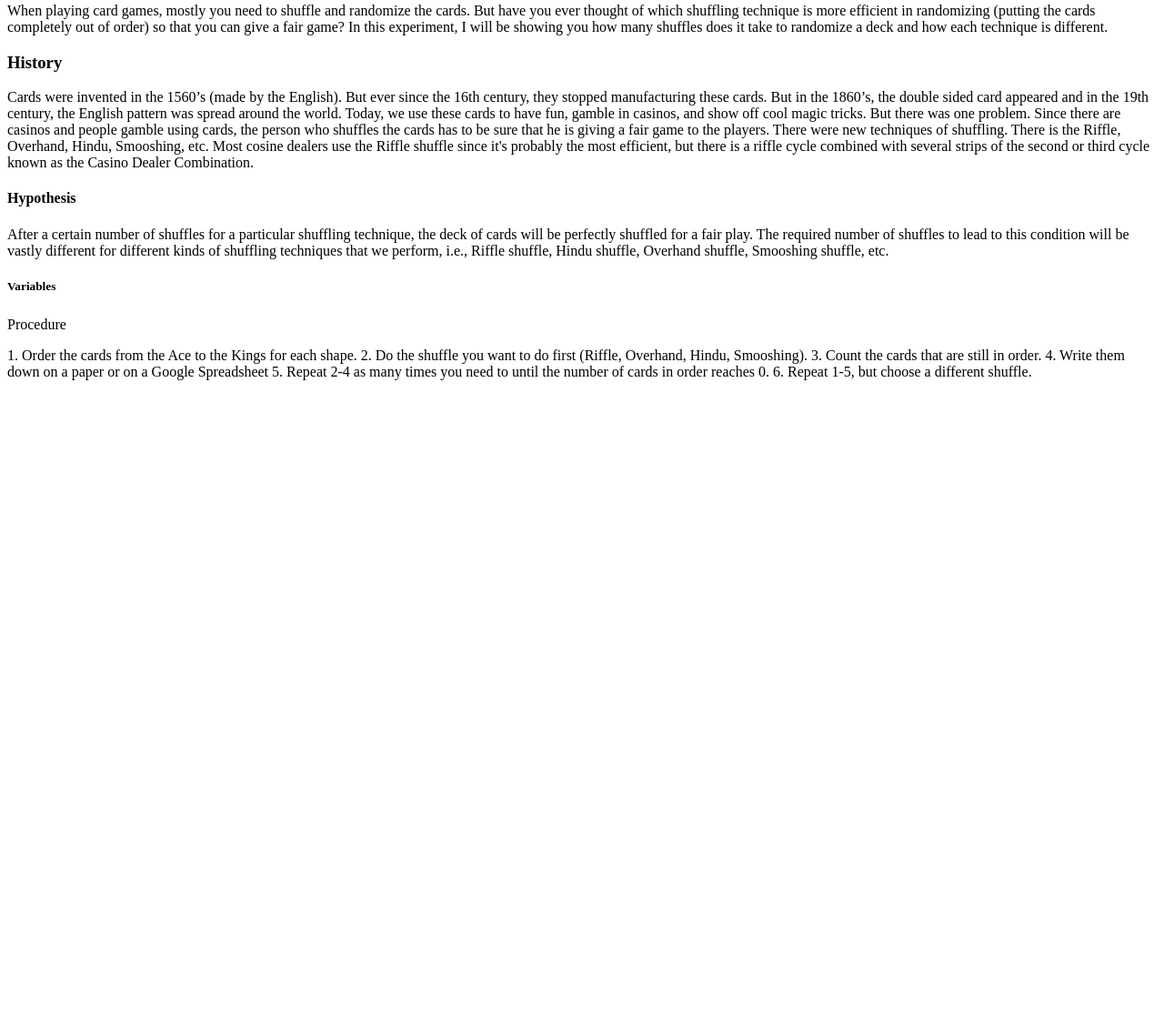
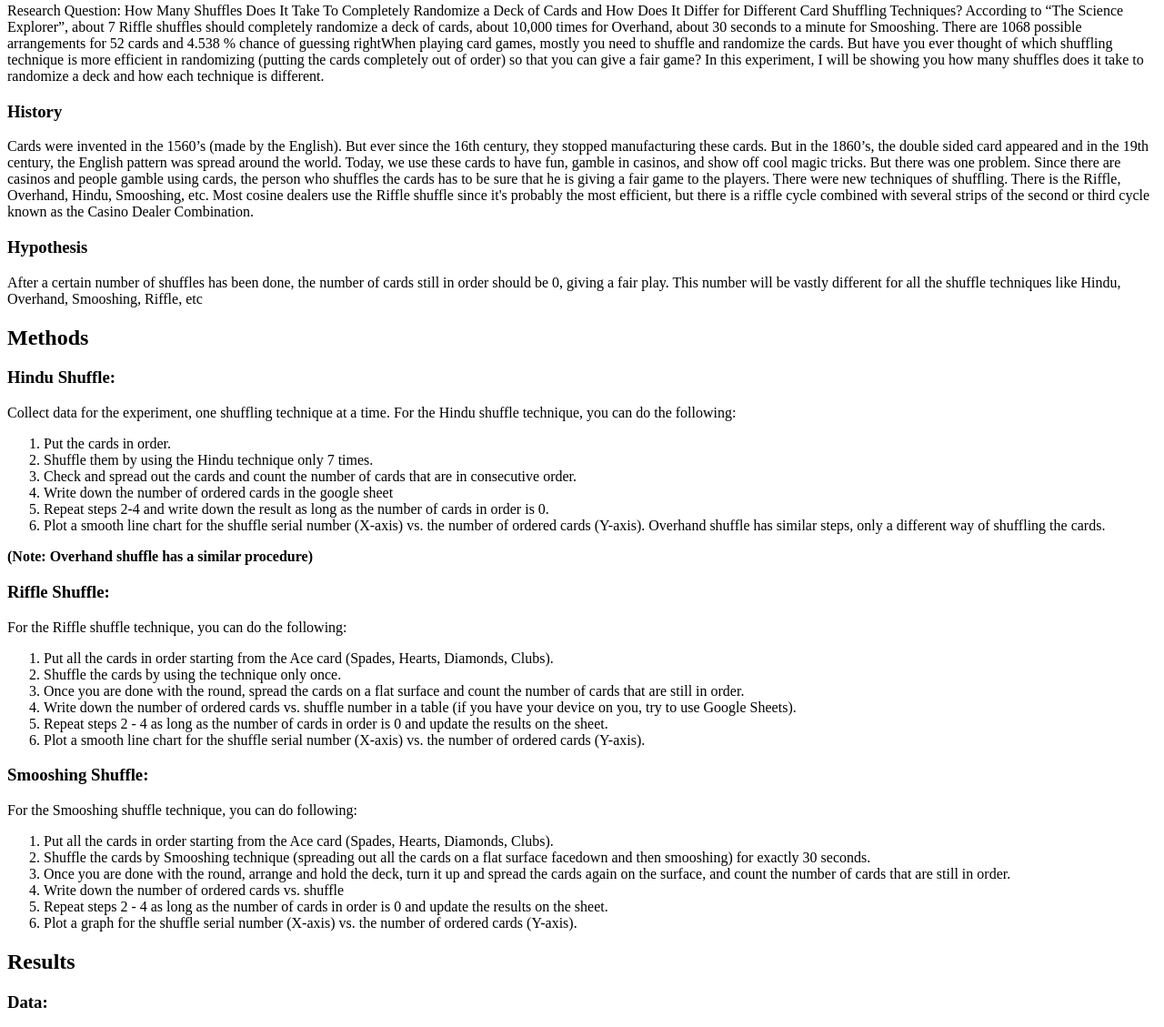
Before and after one commit to cayden1129/Ready-Set-Shuffle, a plain HTML site: page index.html in a window 1280 px wide. Shown: the part 161-1290 px from the top of the page at 91% size. Before the commit the page ends 800 px from the top, so only its background shows below. Drawn offline with Linux system fonts and the light colour scheme.

Commit message:
Changed descpriptions and added some new things

```diff
--- a/index.html
+++ b/index.html
@@ -9,30 +9,77 @@
 </h1>
 
 <h2>Introduction</h2>
-<p>When playing card games, mostly you need to shuffle and randomize the cards. But have you ever thought of which shuffling technique is more efficient in randomizing (putting the cards completely out of order) so that you can give a fair game? In this experiment, I will be showing you how many shuffles does it take to randomize a deck and how each technique is different.
+<p>Research Question: How Many Shuffles Does It Take To Completely Randomize a Deck of
+    Cards and How Does It Differ for Different Card Shuffling Techniques?
+
+    According to “The Science Explorer”, about 7 Riffle shuffles should completely randomize a
+    deck of cards, about 10,000 times for Overhand, about 30 seconds to a minute for
+    Smooshing.
+    There are 1068 possible arrangements for 52 cards and 4.538 % chance of guessing rightWhen playing card games, mostly you need to shuffle and randomize the cards. But have you ever thought of which shuffling technique is more efficient in randomizing (putting the cards completely out of order) so that you can give a fair game? In this experiment, I will be showing you how many shuffles does it take to randomize a deck and how each technique is different.
 </p>
 
 <h3>History</h3>
 <p>Cards were invented in the 1560’s (made by the English). But ever since the 16th century, they stopped manufacturing these cards. But in the 1860’s, the double sided card appeared and in the 19th century, the English pattern was spread around the world. Today, we use these cards to have fun, gamble in casinos, and show off cool magic tricks.  But there was one problem. Since there are casinos and people gamble using cards, the person who shuffles the cards has to be sure that he is giving a fair game to the players. There were new techniques of shuffling. There is the Riffle, Overhand, Hindu, Smooshing, etc. Most cosine dealers use the Riffle shuffle since it's probably the most efficient, but there is a riffle cycle combined with several strips of the second or third cycle known as the Casino Dealer Combination.
 </p>
 
-<h4>Hypothesis</h4>
-<p>After a certain number of shuffles for a particular shuffling technique, the deck of cards will be perfectly shuffled for a fair play. The required number of shuffles to lead to this condition will be vastly different for different kinds of shuffling techniques that we perform, i.e., Riffle shuffle, Hindu shuffle, Overhand shuffle, Smooshing shuffle, etc.
+<h3>Hypothesis</h3>
+<p> After a certain number of shuffles has been done, the number of cards still in
+    order should be 0, giving a fair play. This number will be vastly different for all the shuffle
+    techniques like Hindu, Overhand, Smooshing, Riffle, etc
 </p>
 
-<h5>Variables</h5>
-<p></p>
 
-<h6></h6>
-<h7></h7>
-<h8>Procedure</h8>
-<p> 1. Order the cards from the Ace to the Kings for each shape.
-    2. Do the shuffle you want to do first (Riffle, Overhand, Hindu, Smooshing).
-    3. Count the cards that are still in order.
-    4. Write them down on a paper or on a Google Spreadsheet
-    5. Repeat 2-4 as many times you need to until the number of cards in order reaches 0.
-    6. Repeat 1-5, but choose a different shuffle.
+<h2>Methods</h2>
+<h3>Hindu Shuffle:</h3>
+<p> Collect data for the experiment, one shuffling technique at a time.
+    For the Hindu shuffle technique, you can do the following:
+    <ol><li>Put the cards in order.</li>
+        <li>Shuffle them by using the Hindu technique only 7 times.</li>
+        <li>Check and spread out the cards and count the number of cards that
+            are in consecutive order.</li>
+        <li>Write down the number of ordered cards in the google sheet</li>
+       <li> Repeat steps 2-4 and write down the result as long as the number of
+        cards in order is 0.</li>
+       <li> Plot a smooth line chart for the shuffle serial number (X-axis) vs.
+        the number of ordered cards (Y-axis).
+        Overhand shuffle has similar steps, only a different way of shuffling the
+        cards.</li>
+    </ol>
+    <strong>(Note: Overhand shuffle has a similar procedure)</strong>
     </p>
+
+<h3>Riffle Shuffle:</h3>
+<p>For the Riffle shuffle technique, you can do the following:</p>
+    <ol><li>Put all the cards in order starting from the Ace card (Spades, Hearts, Diamonds, Clubs).</li>
+        <li>Shuffle the cards by using the technique only once.</li>
+        <li>Once you are done with the round, spread the cards on a flat surface and count the
+            number of cards that are still in order.</li>
+        <li>Write down the number of ordered cards vs. shuffle number in a table (if you have your
+            device on you, try to use Google Sheets).</li>
+        <li>Repeat steps 2 - 4 as long as the number of cards in order is 0 and update the results on
+            the sheet.</li>
+        <li>Plot a smooth line chart for the shuffle serial number (X-axis) vs. the number of ordered
+            cards (Y-axis).</li>
+    </ol>
+
+<h3>Smooshing Shuffle:</h3>
+<p>For the Smooshing shuffle technique, you can do following:</p>
+    <ol><li>Put all the cards in order starting from the Ace card (Spades, Hearts, Diamonds, Clubs).</li>
+        <li>Shuffle the cards by Smooshing technique (spreading out all the cards on a flat surface
+            facedown and then smooshing) for exactly 30 seconds.</li>
+        <li>Once you are done with the round, arrange and hold the deck, turn it up and spread the
+            cards again on the surface, and count the number of cards that are still in order.</li>
+        <li>Write down the number of ordered cards vs. shuffle</li>
+        <li>Repeat steps 2 - 4 as long as the number of cards in order is 0 and update the results on
+            the sheet.</li>
+        <li>Plot a graph for the shuffle serial number (X-axis) vs. the number of ordered cards (Y-axis).</li>
+    </ol>
+
+<h2>Results</h2>
+<h3>Data:</h3>
+<img src="img/data.png" alt="data tables" width="800" />
+<h3>Graph:</h3>
+<img src="img/mastergraph.png" alt="mastergraph" />
 
 </body>
 </html>
```
Also changed, not shown: img/data.png (added), img/mastergraph.png (added).
